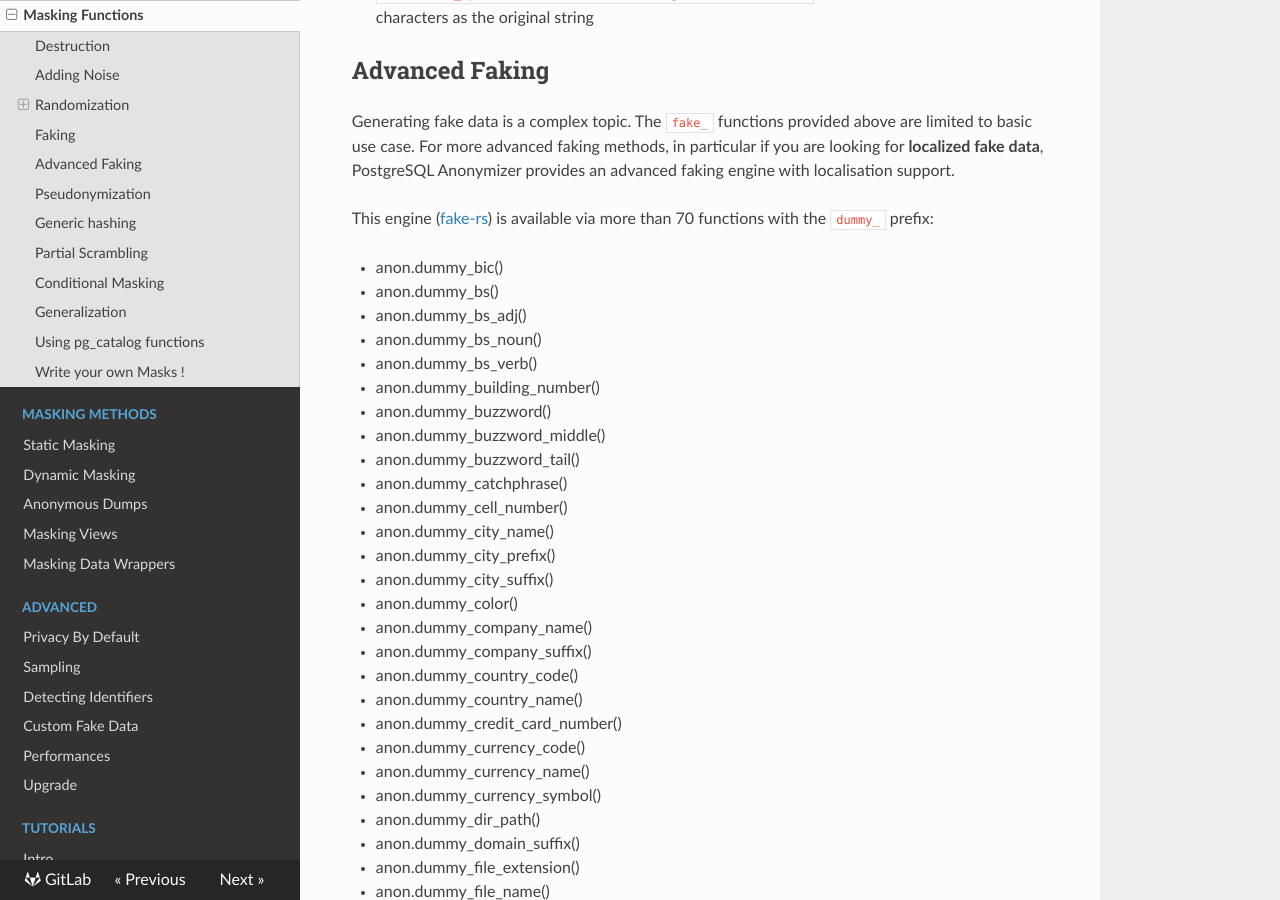
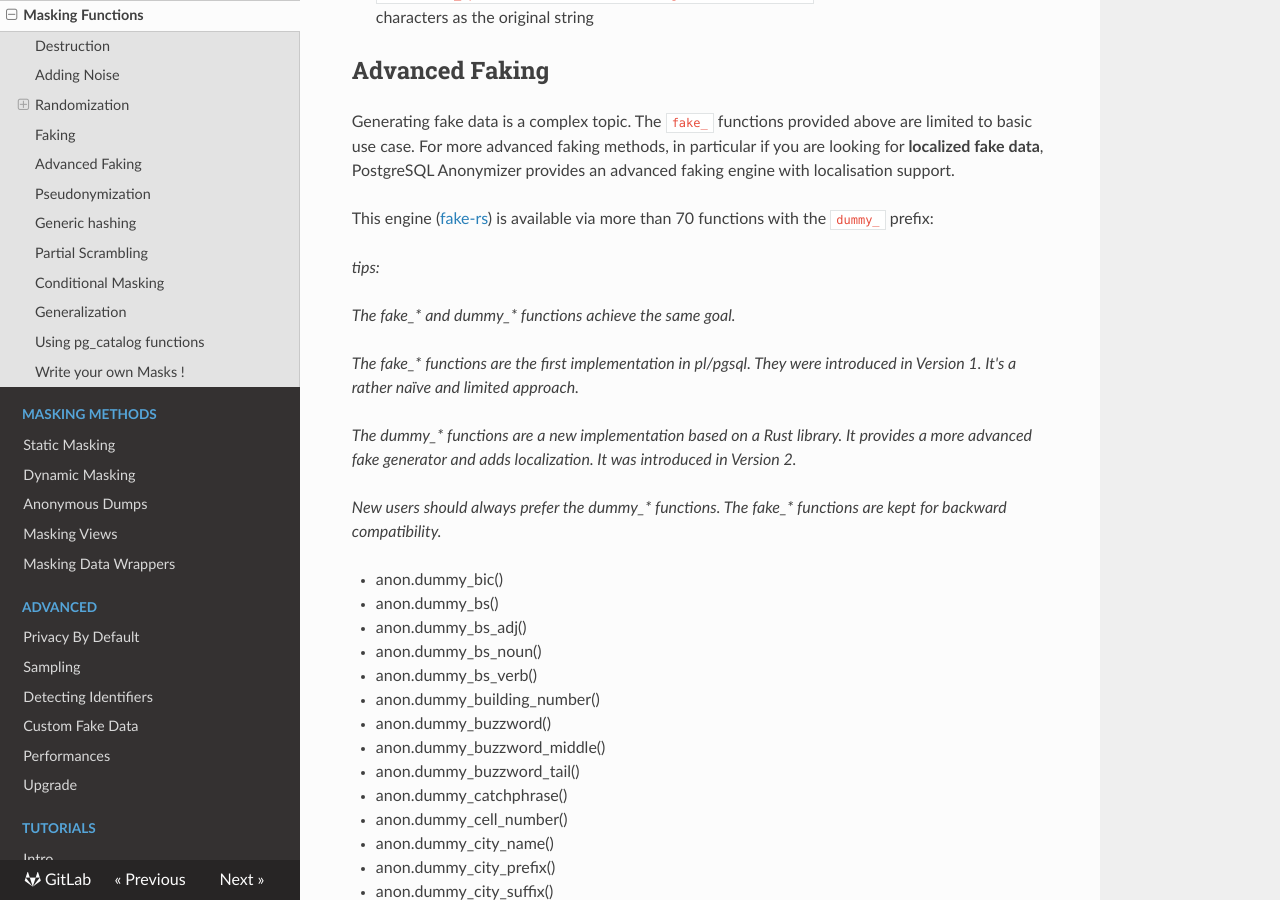
Before and after one commit to neondatabase/postgresql_anonymizer, an MkDocs documentation site: the page built from docs/masking_functions.md, in a window 1280 px wide and 900 px high, scrolled down 4439 px. Built offline with MkDocs 1.6.1, drawn with Linux system fonts in a browser that asks for light colours; nearby versions of some CDN libraries.

Commit message:
add tips about dummy and fake functions

```diff
--- a/docs/masking_functions.md
+++ b/docs/masking_functions.md
@@ -257,6 +257,20 @@ provides an advanced faking engine with localisation support.
 
 This engine ([fake-rs]) is available via more than 70 functions with the
 `dummy_` prefix:
+
+*tips:*
+
+*The fake_\* and dummy_\* functions achieve the same goal.*
+
+*The fake_\* functions are the first implementation in pl/pgsql. They were
+introduced in Version 1. It's a rather naïve and limited approach.*
+
+*The dummy_\* functions are a new implementation based on a Rust library.
+It provides a more advanced fake generator and adds localization.
+It was introduced in Version 2.*
+
+*New users should always prefer the dummy_\* functions. The fake_\* functions
+are kept for backward compatibility.*
 
 <!--
 SELECT format(
```
